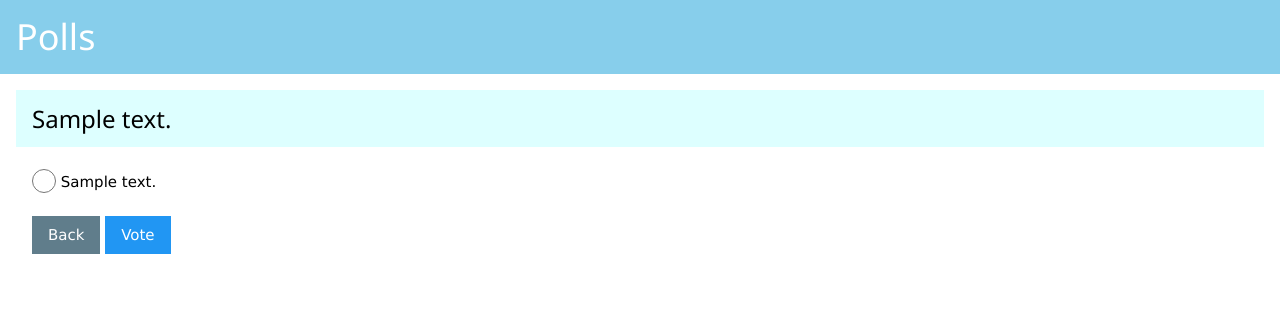
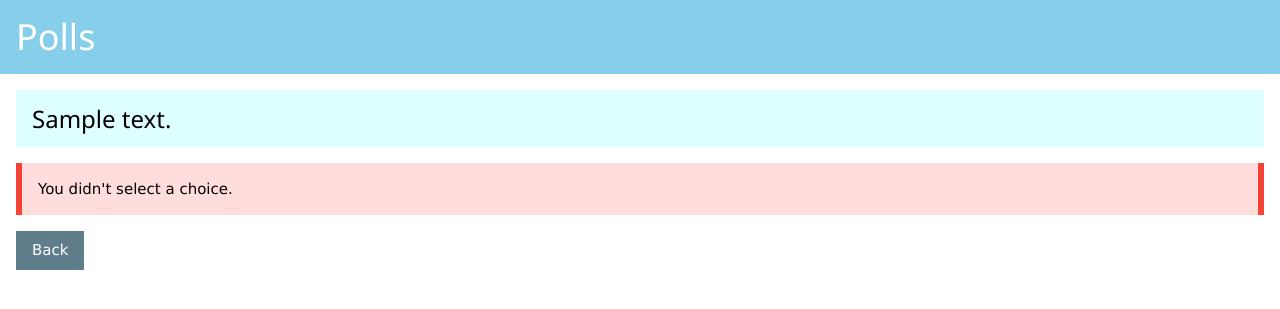
Before and after one commit to SeoJungHong/swpp-assn201701, a Django app: page /polls/1/vote/ in a window 1280 px wide. Shown: the top 309 px of the page. Run offline with Django 3.2, Linux system fonts and the light colour scheme; tables that the repository leaves empty hold one stand-in row (values such as "Sample post").

Commit message:
show error_message if no choice

```diff
--- a/mysite/polls/templates/polls/detail.html
+++ b/mysite/polls/templates/polls/detail.html
@@ -7,6 +7,11 @@
     {% if question.choice_set.all.count == 0 %}
         <div class="w3-panel w3-pale-red w3-leftbar w3-rightbar w3-border-red">
             <p>No choices are available.</p>
+        </div>
+        <button class="w3-btn w3-blue-grey" onclick="window.history.back();">Back</button>
+    {% elif error_message %}
+        <div class="w3-panel w3-pale-red w3-leftbar w3-rightbar w3-border-red">
+            <p>{{ error_message }}</p>
         </div>
         <button class="w3-btn w3-blue-grey" onclick="window.history.back();">Back</button>
     {% else %}
```
